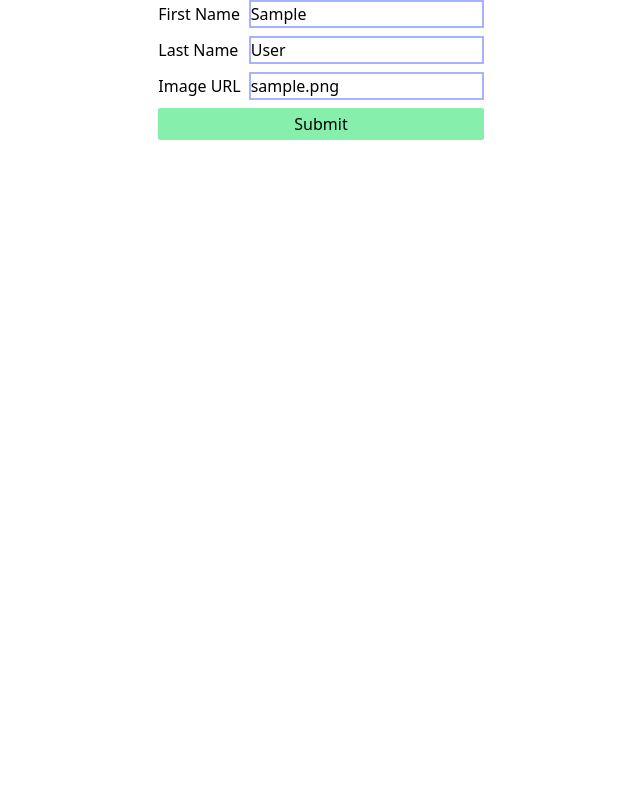
After one commit to AseelAlnassiry/SpringboardExercises, a Flask app: page /users/1/edit in a window 1280 px wide. The commit adds this page. Shown: the whole page, without its empty margins (319-959 px from the left). Run offline with Flask 3, Linux system fonts and the light colour scheme; tables that the repository leaves empty hold one stand-in row (values such as "Sample post"); some libraries are stand-ins or nearby versions.

Commit message:
23.1 - 22 complete

```diff
--- a/23.1 - 22/app.py
+++ b/23.1 - 22/app.py
@@ -1,8 +1,8 @@
 """Blogly application."""
 
-from flask import Flask, render_template
+from flask import Flask, redirect, render_template, request
 from flask_debugtoolbar import DebugToolbarExtension
-from models import db
+from models import db, User
 
 app = Flask(__name__)
 
@@ -18,5 +18,47 @@ db.init_app(app)
 
 @app.route("/")
 def index():
+    users = User.query.all()
+    return render_template("index.html", users=users)
 
-    return render_template('index.html')
+
+@app.post("/users")
+def add_user():
+    first_name = request.form["first_name"]
+    last_name = request.form["last_name"]
+    image_url = request.form["image_url"]
+    new_user = User(first_name=first_name, last_name=last_name, image_url=image_url)
+    db.session.add(new_user)
+    db.session.commit()
+    return redirect("/")
+
+
+@app.get("/users/<user_id>")
+def show_user(user_id):
+    curr_user = User.query.get(user_id)
+    return render_template("user.html", user=curr_user)
+
+
+@app.post("/users/<user_id>/delete")
+def delete_user(user_id):
+    user = User.query.get(user_id)
+    db.session.delete(user)
+    db.session.commit()
+    return redirect("/")
+
+
+@app.get("/users/<user_id>/edit")
+def edit_form(user_id):
+    user = User.query.get(user_id)
+    return render_template("edit.html", user=user)
+
+
+@app.post("/users/<user_id>/edit")
+def edit_user (user_id):
+    user = User.query.get(user_id)
+    user.first_name = request.form["first_name"]
+    user.last_name = request.form["last_name"]
+    user.image_url = request.form["image_url"]
+    db.session.add(user)
+    db.session.commit()
+    return redirect(f"/users/{user.id}")
--- /dev/null
+++ b/23.1 - 22/templates/edit.html
@@ -0,0 +1,34 @@
+{% extends 'base.html' %} {% block title %} {{user.first_name}} {{user.last_name}} {% endblock %} {%
+block content %}
+<form action="/users/{{user.id}}/edit" method="post" class="flex flex-col gap-2">
+  <div class="flex items-center justify-between gap-2">
+    <label for="first-name">First Name</label>
+    <input
+      class="border-2 border-indigo-300"
+      type="text"
+      name="first_name"
+      id="first-name"
+      value="{{user.first_name}}" />
+  </div>
+  <div class="flex items-center justify-between gap-2">
+    <label for="first-name">Last Name</label>
+    <input
+      class="border-2 border-indigo-300"
+      type="text"
+      name="last_name"
+      id="last-name"
+      value="{{user.last_name}}" />
+  </div>
+  <div class="flex items-center justify-between gap-2">
+    <label for="image-url">Image URL</label>
+    <input
+      class="border-2 border-indigo-300"
+      type="text"
+      name="image_url"
+      id="image-url"
+      value="{{user.image_url}}" />
+  </div>
+  <button class="bg-green-300 px-3 py-1 rounded-sm">Submit</button>
+</form>
+
+{% endblock %}
```
Also changed, not shown: 23.1 - 22/seed.py (added, +33 -0 lines), 23.1 - 22/templates/index.html (+3 -5 lines), 23.1 - 22/templates/user.html (added, +24 -0 lines).
